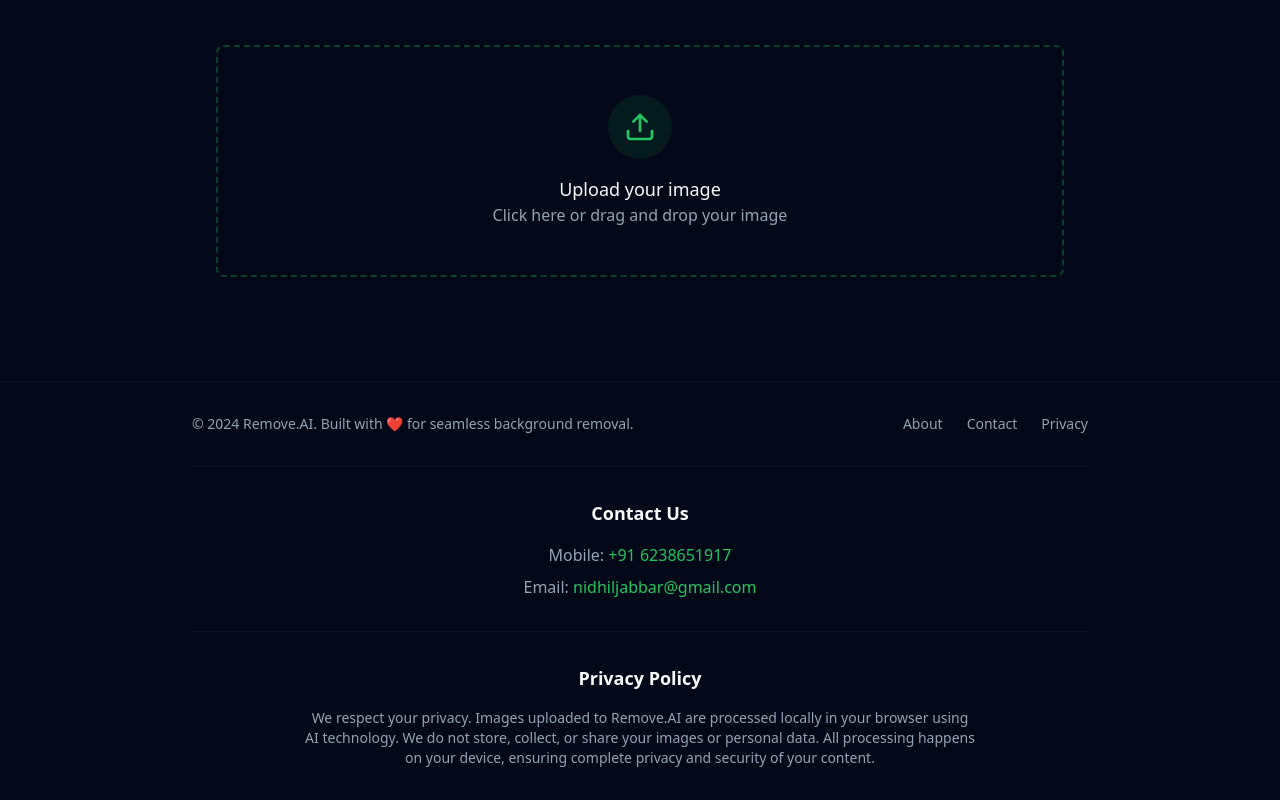
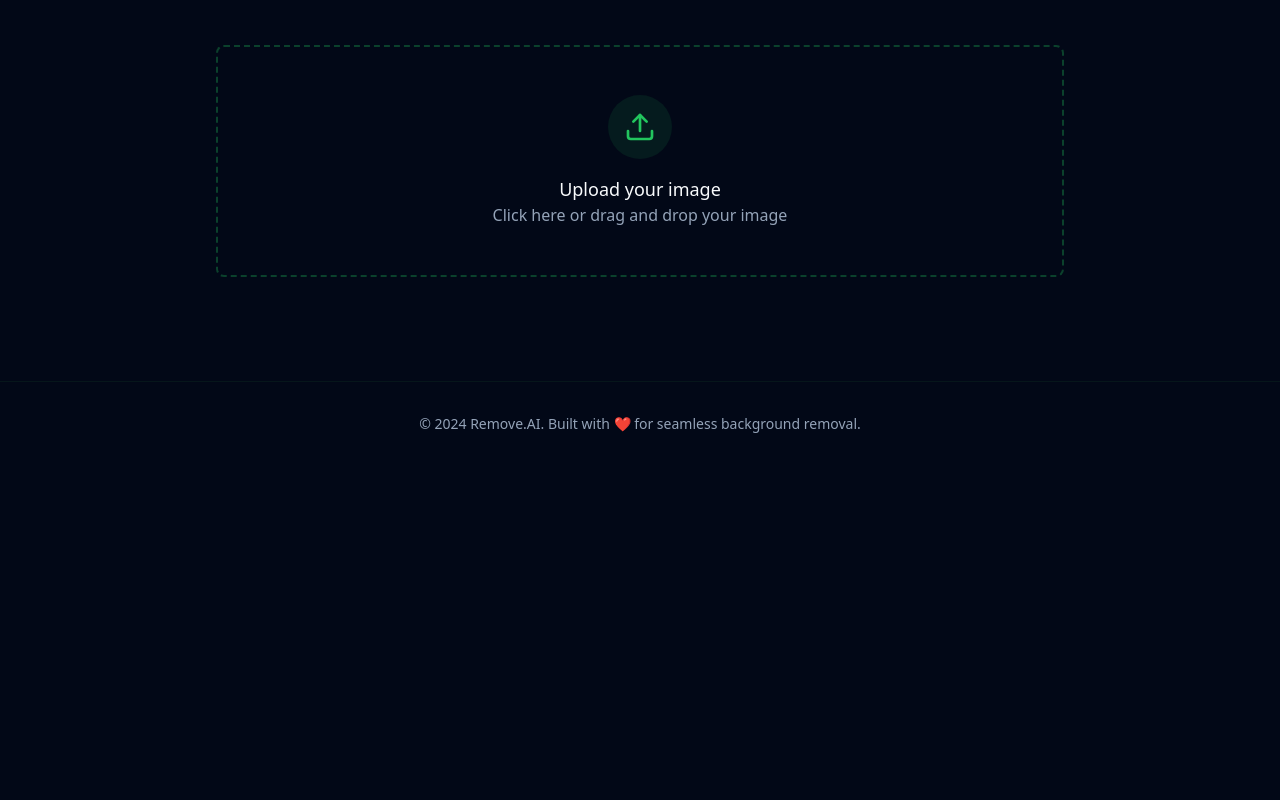
Before and after one commit to hynidhil/maveli-bg-away, a React (Vite) app: page / in a window 1280 px wide. Shown: the part 276-1076 px from the top of the page. After the commit the page ends 800 px from the top, so only its background shows below. Built offline with nearby package versions, Linux system fonts and the light colour scheme.

Commit message:
Remove footer links and adjust copyright
Remove About, Contact, and Privacy links from the footer.
Center the copyright notice at the bottom.

```diff
--- a/src/components/Footer.tsx
+++ b/src/components/Footer.tsx
@@ -5,58 +5,10 @@ const Footer = () => {
   return (
     <footer className="w-full py-8 px-4 bg-background border-t border-green-900/20 mt-12">
       <div className="max-w-4xl mx-auto">
-        <div className="flex flex-col md:flex-row justify-between items-center space-y-4 md:space-y-0">
-          <div className="text-center md:text-left">
-            <p className="text-muted-foreground text-sm">
-              © 2024 Remove.AI. Built with ❤️ for seamless background removal.
-            </p>
-          </div>
-
-          <div className="flex space-x-6">
-            <a
-              href="#about"
-              className="text-muted-foreground hover:text-green-500 transition-colors text-sm"
-            >
-              About
-            </a>
-            <a
-              href="#contact"
-              className="text-muted-foreground hover:text-green-500 transition-colors text-sm"
-            >
-              Contact
-            </a>
-            <a
-              href="#privacy"
-              className="text-muted-foreground hover:text-green-500 transition-colors text-sm"
-            >
-              Privacy
-            </a>
-          </div>
-        </div>
-
-        {/* Contact Section */}
-        <div id="contact" className="mt-8 pt-8 border-t border-green-900/20">
-          <h3 className="text-lg font-semibold text-center mb-4">Contact Us</h3>
-          <div className="text-center space-y-2">
-            <p className="text-muted-foreground">
-              Mobile: <a href="tel:+916238651917" className="text-green-500 hover:text-green-400">+91 6238651917</a>
-            </p>
-            <p className="text-muted-foreground">
-              Email: <a href="mailto:nidhiljabbar@gmail.com" className="text-green-500 hover:text-green-400">nidhiljabbar@gmail.com</a>
-            </p>
-          </div>
-        </div>
-
-        {/* Privacy Section */}
-        <div id="privacy" className="mt-8 pt-8 border-t border-green-900/20">
-          <h3 className="text-lg font-semibold text-center mb-4">Privacy Policy</h3>
-          <div className="text-center max-w-2xl mx-auto">
-            <p className="text-muted-foreground text-sm">
-              We respect your privacy. Images uploaded to Remove.AI are processed locally in your browser using AI technology.
-              We do not store, collect, or share your images or personal data. All processing happens on your device,
-              ensuring complete privacy and security of your content.
-            </p>
-          </div>
+        <div className="text-center">
+          <p className="text-muted-foreground text-sm">
+            © 2024 Remove.AI. Built with ❤️ for seamless background removal.
+          </p>
         </div>
       </div>
     </footer>
```
